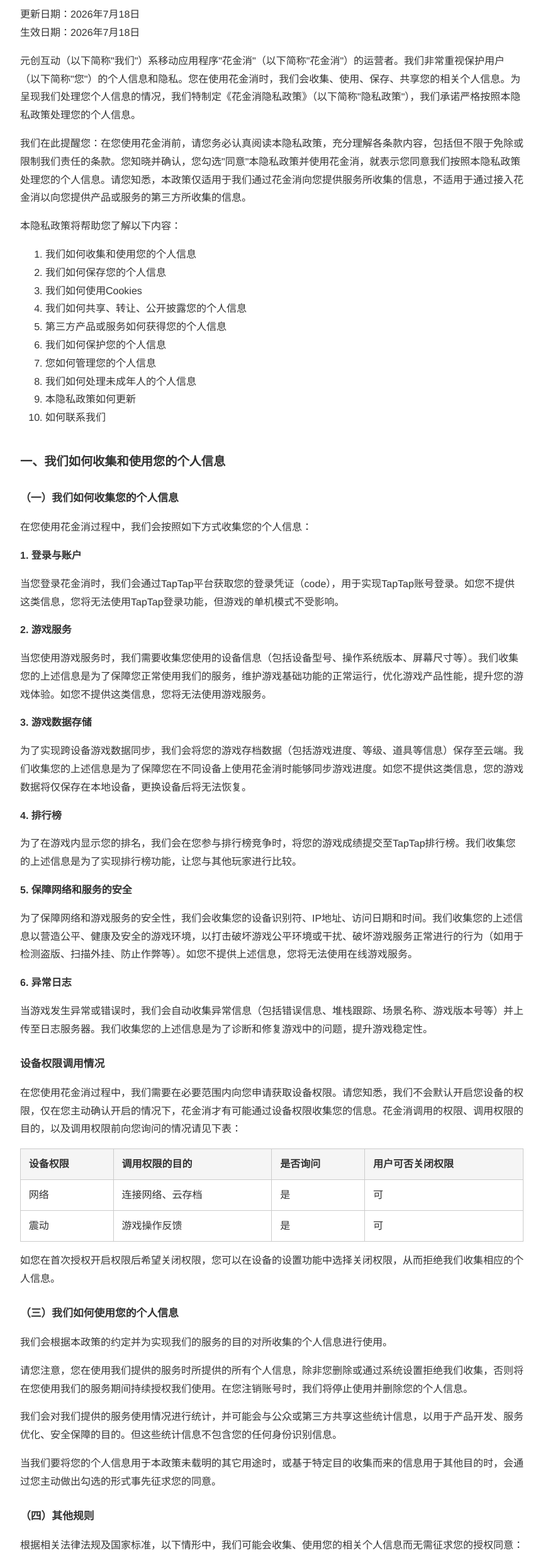
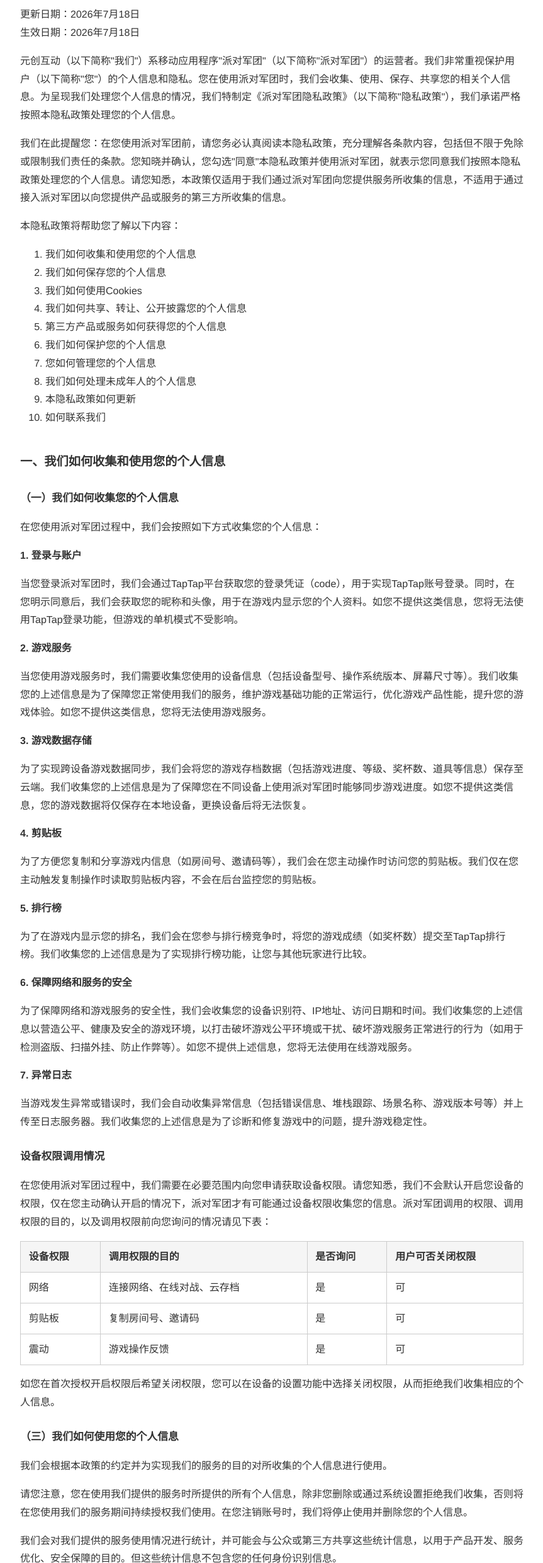
Before and after one commit to rosemaygame/rosemaygame.github.io, a plain HTML site: page privacy_policy_pdjt_taptap.html in a window 1280 px wide. Shown: the part 102-2583 px from the top of the page at 63% size, without its empty margins (208-1071 px from the left). Drawn offline with Linux system fonts and the light colour scheme.

Commit message:
Update privacy_policy_pdjt_taptap.html

```diff
--- a/privacy_policy_pdjt_taptap.html
+++ b/privacy_policy_pdjt_taptap.html
@@ -3,7 +3,7 @@
 <head>
   <meta charset='utf-8'>
   <meta name='viewport' content='width=device-width, initial-scale=1'>
-  <title>花金消隐私政策</title>
+  <title>派对军团隐私政策</title>
   <style>
     body { font-family: 'Helvetica Neue', Helvetica, Arial, sans-serif; padding: 2em; max-width: 800px; margin: 0 auto; line-height: 1.8; color: #333; }
     h1 { font-size: 1.6em; text-align: center; margin-bottom: 0.3em; }
@@ -17,13 +17,13 @@
 </head>
 <body>
 
-<h1>花金消隐私政策</h1>
+<h1>派对军团隐私政策</h1>
 
 <p>更新日期：2026年7月18日<br>生效日期：2026年7月18日</p>
 
-<p>元创互动（以下简称"我们"）系移动应用程序"花金消"（以下简称"花金消"）的运营者。我们非常重视保护用户（以下简称"您"）的个人信息和隐私。您在使用花金消时，我们会收集、使用、保存、共享您的相关个人信息。为呈现我们处理您个人信息的情况，我们特制定《花金消隐私政策》（以下简称"隐私政策"），我们承诺严格按照本隐私政策处理您的个人信息。</p>
+<p>元创互动（以下简称"我们"）系移动应用程序"派对军团"（以下简称"派对军团"）的运营者。我们非常重视保护用户（以下简称"您"）的个人信息和隐私。您在使用派对军团时，我们会收集、使用、保存、共享您的相关个人信息。为呈现我们处理您个人信息的情况，我们特制定《派对军团隐私政策》（以下简称"隐私政策"），我们承诺严格按照本隐私政策处理您的个人信息。</p>
 
-<p>我们在此提醒您：在您使用花金消前，请您务必认真阅读本隐私政策，充分理解各条款内容，包括但不限于免除或限制我们责任的条款。您知晓并确认，您勾选"同意"本隐私政策并使用花金消，就表示您同意我们按照本隐私政策处理您的个人信息。请您知悉，本政策仅适用于我们通过花金消向您提供服务所收集的信息，不适用于通过接入花金消以向您提供产品或服务的第三方所收集的信息。</p>
+<p>我们在此提醒您：在您使用派对军团前，请您务必认真阅读本隐私政策，充分理解各条款内容，包括但不限于免除或限制我们责任的条款。您知晓并确认，您勾选"同意"本隐私政策并使用派对军团，就表示您同意我们按照本隐私政策处理您的个人信息。请您知悉，本政策仅适用于我们通过派对军团向您提供服务所收集的信息，不适用于通过接入派对军团以向您提供产品或服务的第三方所收集的信息。</p>
 
 <p>本隐私政策将帮助您了解以下内容：</p>
 <ol>
@@ -43,33 +43,37 @@
 
 <h3>（一）我们如何收集您的个人信息</h3>
 
-<p>在您使用花金消过程中，我们会按照如下方式收集您的个人信息：</p>
+<p>在您使用派对军团过程中，我们会按照如下方式收集您的个人信息：</p>
 
 <p><strong>1. 登录与账户</strong></p>
-<p>当您登录花金消时，我们会通过TapTap平台获取您的登录凭证（code），用于实现TapTap账号登录。如您不提供这类信息，您将无法使用TapTap登录功能，但游戏的单机模式不受影响。</p>
+<p>当您登录派对军团时，我们会通过TapTap平台获取您的登录凭证（code），用于实现TapTap账号登录。同时，在您明示同意后，我们会获取您的昵称和头像，用于在游戏内显示您的个人资料。如您不提供这类信息，您将无法使用TapTap登录功能，但游戏的单机模式不受影响。</p>
 
 <p><strong>2. 游戏服务</strong></p>
 <p>当您使用游戏服务时，我们需要收集您使用的设备信息（包括设备型号、操作系统版本、屏幕尺寸等）。我们收集您的上述信息是为了保障您正常使用我们的服务，维护游戏基础功能的正常运行，优化游戏产品性能，提升您的游戏体验。如您不提供这类信息，您将无法使用游戏服务。</p>
 
 <p><strong>3. 游戏数据存储</strong></p>
-<p>为了实现跨设备游戏数据同步，我们会将您的游戏存档数据（包括游戏进度、等级、道具等信息）保存至云端。我们收集您的上述信息是为了保障您在不同设备上使用花金消时能够同步游戏进度。如您不提供这类信息，您的游戏数据将仅保存在本地设备，更换设备后将无法恢复。</p>
+<p>为了实现跨设备游戏数据同步，我们会将您的游戏存档数据（包括游戏进度、等级、奖杯数、道具等信息）保存至云端。我们收集您的上述信息是为了保障您在不同设备上使用派对军团时能够同步游戏进度。如您不提供这类信息，您的游戏数据将仅保存在本地设备，更换设备后将无法恢复。</p>
 
-<p><strong>4. 排行榜</strong></p>
-<p>为了在游戏内显示您的排名，我们会在您参与排行榜竞争时，将您的游戏成绩提交至TapTap排行榜。我们收集您的上述信息是为了实现排行榜功能，让您与其他玩家进行比较。</p>
+<p><strong>4. 剪贴板</strong></p>
+<p>为了方便您复制和分享游戏内信息（如房间号、邀请码等），我们会在您主动操作时访问您的剪贴板。我们仅在您主动触发复制操作时读取剪贴板内容，不会在后台监控您的剪贴板。</p>
 
-<p><strong>5. 保障网络和服务的安全</strong></p>
+<p><strong>5. 排行榜</strong></p>
+<p>为了在游戏内显示您的排名，我们会在您参与排行榜竞争时，将您的游戏成绩（如奖杯数）提交至TapTap排行榜。我们收集您的上述信息是为了实现排行榜功能，让您与其他玩家进行比较。</p>
+
+<p><strong>6. 保障网络和服务的安全</strong></p>
 <p>为了保障网络和游戏服务的安全性，我们会收集您的设备识别符、IP地址、访问日期和时间。我们收集您的上述信息以营造公平、健康及安全的游戏环境，以打击破坏游戏公平环境或干扰、破坏游戏服务正常进行的行为（如用于检测盗版、扫描外挂、防止作弊等）。如您不提供上述信息，您将无法使用在线游戏服务。</p>
 
-<p><strong>6. 异常日志</strong></p>
+<p><strong>7. 异常日志</strong></p>
 <p>当游戏发生异常或错误时，我们会自动收集异常信息（包括错误信息、堆栈跟踪、场景名称、游戏版本号等）并上传至日志服务器。我们收集您的上述信息是为了诊断和修复游戏中的问题，提升游戏稳定性。</p>
 
 <h3>设备权限调用情况</h3>
 
-<p>在您使用花金消过程中，我们需要在必要范围内向您申请获取设备权限。请您知悉，我们不会默认开启您设备的权限，仅在您主动确认开启的情况下，花金消才有可能通过设备权限收集您的信息。花金消调用的权限、调用权限的目的，以及调用权限前向您询问的情况请见下表：</p>
+<p>在您使用派对军团过程中，我们需要在必要范围内向您申请获取设备权限。请您知悉，我们不会默认开启您设备的权限，仅在您主动确认开启的情况下，派对军团才有可能通过设备权限收集您的信息。派对军团调用的权限、调用权限的目的，以及调用权限前向您询问的情况请见下表：</p>
 
 <table>
 <tr><th>设备权限</th><th>调用权限的目的</th><th>是否询问</th><th>用户可否关闭权限</th></tr>
-<tr><td>网络</td><td>连接网络、云存档</td><td>是</td><td>可</td></tr>
+<tr><td>网络</td><td>连接网络、在线对战、云存档</td><td>是</td><td>可</td></tr>
+<tr><td>剪贴板</td><td>复制房间号、邀请码</td><td>是</td><td>可</td></tr>
 <tr><td>震动</td><td>游戏操作反馈</td><td>是</td><td>可</td></tr>
 </table>
 
@@ -132,7 +136,7 @@
 <li>事先获得您明确的同意或授权，或您要求我们通过电子邮件或其他方式与第三方共享您的个人信息；</li>
 <li>根据适用的法律法规规定，或按照政府主管部门的强制性要求进行提供；</li>
 <li>与我们的关联公司共享：我们可能会与我们的关联公司共享您的个人信息；但是我们只会共享必要的个人信息，且受本政策中所声明目的的约束；关联公司也将依据本政策采取同等的安全保障措施来保障您的个人信息安全；</li>
-<li>与我们的业务合作伙伴共享。我们可能会将您的个人信息共享给TapTap平台，以实现登录、排行榜、云存档、广告等功能。</li>
+<li>与我们的业务合作伙伴共享。我们可能会将您的个人信息共享给TapTap平台，以实现登录、排行榜、云存档、广告、分享等功能。</li>
 </ul>
 
 <h3>转让</h3>
@@ -160,7 +164,8 @@
 
 <table>
 <tr><th>SDK名称</th><th>SDK使用目的</th><th>SDK收集的信息</th><th>隐私政策链接</th></tr>
-<tr><td>TapTap MiniGame SDK</td><td>登录、排行榜、云存档、广告</td><td>设备型号、操作系统版本、用户标识符</td><td><a href="https://developer.taptap.cn" target="_blank">https://developer.taptap.cn</a></td></tr>
+<tr><td>TapTap MiniGame SDK</td><td>登录、排行榜、云存档、广告、分享</td><td>设备型号、操作系统版本、用户标识符、昵称、头像</td><td><a href="https://developer.taptap.cn" target="_blank">https://developer.taptap.cn</a></td></tr>
+<tr><td>华为GOBE SDK</td><td>多人对战联机</td><td>设备标识符、网络信息</td><td><a href="https://developer.huawei.com" target="_blank">https://developer.huawei.com</a></td></tr>
 </table>
 
 <h2>六、我们如何保护您的个人信息</h2>
@@ -174,7 +179,7 @@
 
 <h2>七、您如何管理您的个人信息</h2>
 
-<p>在您使用花金消期间，您可以通过相应页面提示或本隐私政策载明的方式联系我们，以访问、更正、删除您的个人信息，以及行使改变授权同意的范围与注销账号的权利，您的意见会及时得到处理。</p>
+<p>在您使用派对军团期间，您可以通过相应页面提示或本隐私政策载明的方式联系我们，以访问、更正、删除您的个人信息，以及行使改变授权同意的范围与注销账号的权利，您的意见会及时得到处理。</p>
 
 <h3>访问及更正您的个人信息</h3>
 <p>如您希望访问或更正您的个人信息，您可以通过本隐私政策载明的方式与我们联系，我们将及时响应您的请求。</p>
@@ -190,7 +195,7 @@
 
 <h3>改变您授权同意的范围</h3>
 <p>您可以通过设备权限设置或本隐私政策载明的方式与我们联系，以改变同意范围或撤回您的授权。</p>
-<p>请您理解，花金消可能需要开启部分权限并收集必要的个人信息才能得以实现。当您撤回您的同意时，我们将无法继续为您提供撤回同意所对应的服务，但不会影响此前基于您的授权而开展的个人信息处理服务。</p>
+<p>请您理解，派对军团可能需要开启部分权限并收集必要的个人信息才能得以实现。当您撤回您的同意时，我们将无法继续为您提供撤回同意所对应的服务，但不会影响此前基于您的授权而开展的个人信息处理服务。</p>
 
 <h3>注销账户</h3>
 <p>如果您希望注销您的账户，您可以通过本隐私政策载明的方式与我们联系，我们将及时响应您的请求。</p>
```
